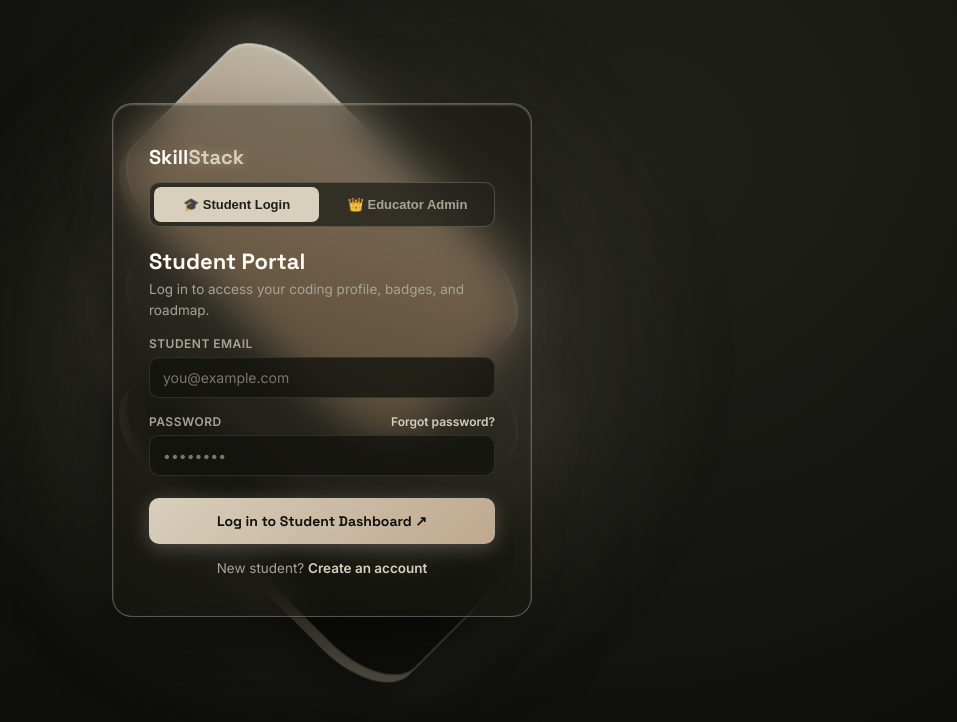
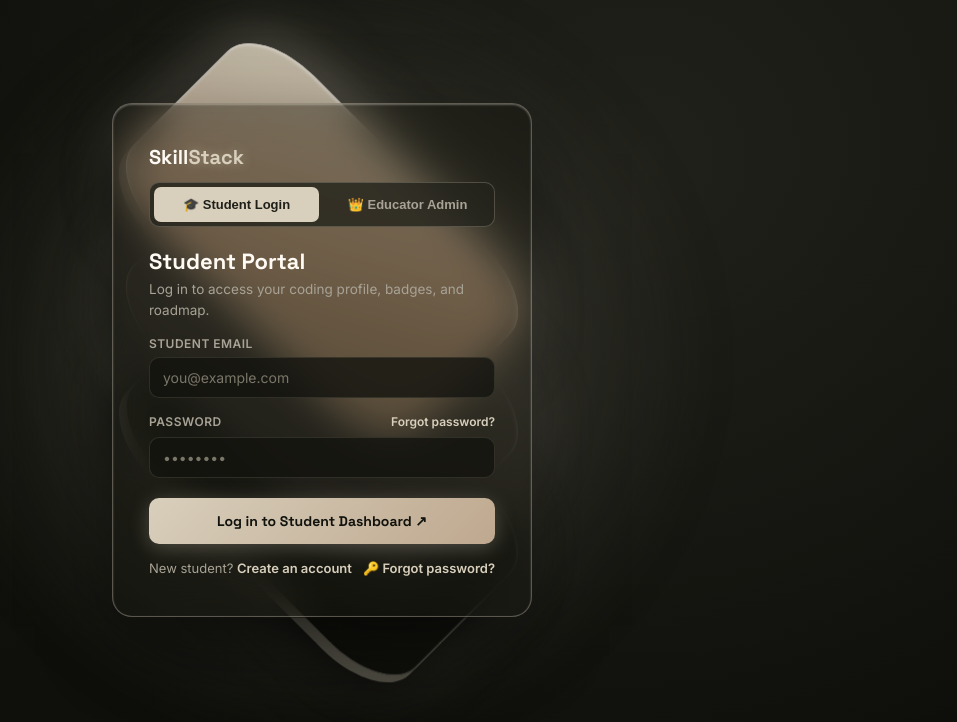
Before and after one commit to Prateekvish-cloud/Skill-Stack, a Flask app: page /login in a window 1280 px wide. Shown: the part 40-762 px from the top of the page, without its empty margins (318-1275 px from the left). Run offline with Flask 3, Linux system fonts and the light colour scheme.

Commit message:
Highlight Forgot password links directly on student login card

```diff
--- a/templates/login.html
+++ b/templates/login.html
@@ -36,16 +36,19 @@
           <input type="email" id="email" name="email" required placeholder="you@example.com" autocomplete="email" inputmode="email" />
         </div>
         <div class="field">
-          <div style="display:flex; justify-content:space-between; align-items:center;">
-            <label for="password">Password</label>
-            <a href="{{ url_for('forgot_password') }}" style="font-size:12px; color:var(--primary); text-decoration:none; font-weight:600;">Forgot password?</a>
+          <div style="display:flex; justify-content:space-between; align-items:center; margin-bottom:2px;">
+            <label for="password" style="margin:0;">Password</label>
+            <a href="{{ url_for('forgot_password') }}" style="font-size:12px; color:var(--primary); text-decoration:none; font-weight:700;">Forgot password?</a>
           </div>
           <input type="password" id="password" name="password" required placeholder="••••••••" autocomplete="current-password" />
         </div>
-        <button type="submit" class="btn-primary" style="padding:14px; font-size:14px; font-weight:700; width:100%;">Log in to Student Dashboard ↗</button>
+        <button type="submit" class="btn-primary" style="padding:14px; font-size:14px; font-weight:700; width:100%; margin-top:4px;">Log in to Student Dashboard ↗</button>
       </form>
 
-      <p class="auth-switch" style="margin-top:16px;">New student? <a href="{{ url_for('signup') }}">Create an account</a></p>
+      <div class="auth-switch" style="margin-top:16px; display:flex; justify-content:space-between; align-items:center; flex-wrap:wrap; gap:8px; font-size:13px;">
+        <span>New student? <a href="{{ url_for('signup') }}" style="font-weight:700;">Create an account</a></span>
+        <a href="{{ url_for('forgot_password') }}" style="color:var(--primary); font-weight:700; text-decoration:none;">🔑 Forgot password?</a>
+      </div>
     </div>
 
     <!-- Form 2: Admin Login Form (Hidden by default) -->
```
